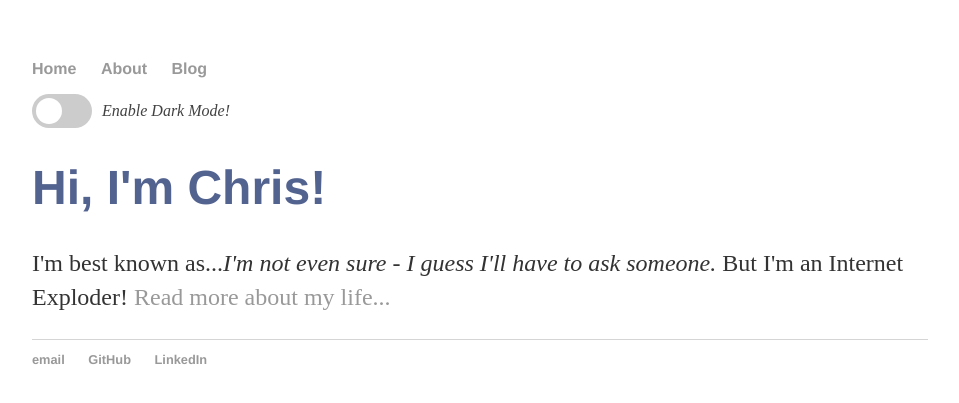
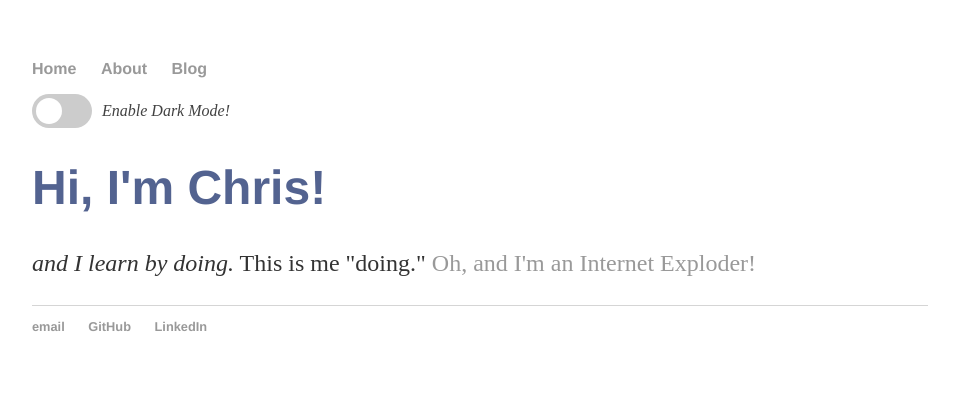
Before and after one commit to twop0intfive/twop0intfive.github.io, a Jekyll site: the page built from index.html, in a window 1280 px wide. Shown: the top 403 px of the page, without its empty margins (160-1119 px from the left). Built offline with Jekyll 4.4.1, drawn with Linux system fonts in a browser that asks for light colours.

Commit message:
20190421 - index update

```diff
--- a/index.html
+++ b/index.html
@@ -4,5 +4,5 @@ title: twop0intfive
 ---
 <div class="blurb">
 	<h1>Hi, I'm Chris!</h1>
-	<p>I'm best known as...<em>I'm not even sure - I guess I'll have to ask someone.</em> But I'm an Internet Exploder! <a href="/about">Read more about my life...</a></p>
+	<p><em>and I learn by doing.</em> This is me "doing." <a href="/about">Oh, and I'm an Internet Exploder!</a></p>
 </div><!-- /.blurb -->
```
